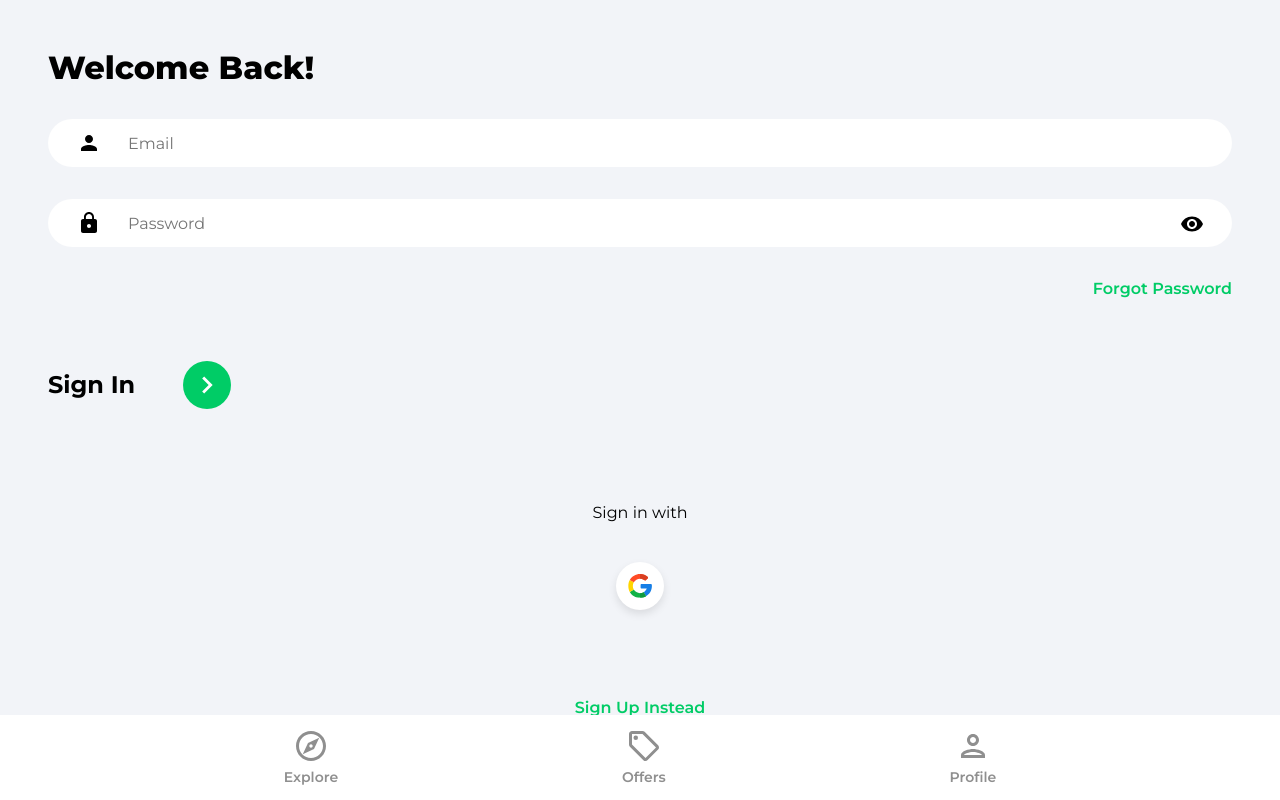
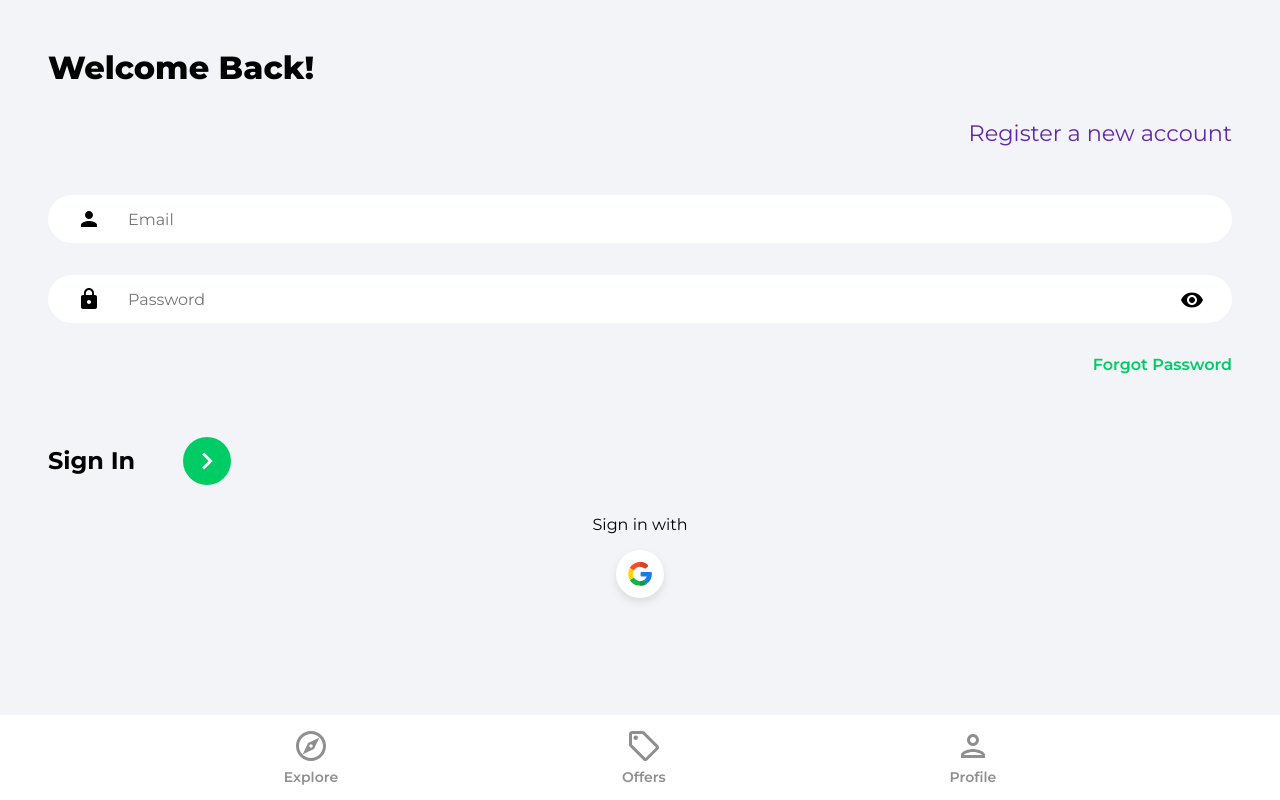
Before and after one commit to robregan/house-market-app, a React (Create React App) app: page /sign-in in a window 1280 px wide. Built offline with nearby package versions, Linux system fonts and the light colour scheme; no server answers.

Commit message:
fixed offer img

```diff
--- a/src/components/ListingItem.jsx
+++ b/src/components/ListingItem.jsx
@@ -5,6 +5,9 @@ import bedIcon from '../assets/svg/bedIcon.svg'
 import bathtubIcon from '../assets/svg/bathtubIcon.svg'
 
 function ListingItem({ listing, id, onEdit, onDelete }) {
+
+  const offersImg = listing.imgUrls[0].replace("'", '')
+
   return (
     <li className='categoryListing'>
       <Link
@@ -12,7 +15,7 @@ function ListingItem({ listing, id, onEdit, onDelete }) {
         className='categoryListingLink'
       >
         <img
-          src={listing.imageUrls}
+          src={offersImg}
           alt={listing.name}
           className='categoryListingImg'
         />
--- a/src/components/OAuth.jsx
+++ b/src/components/OAuth.jsx
@@ -35,11 +35,12 @@ function OAuth() {
   }
 
   return (
-    <div className='socialLogin'>
+    <div className='socialLogin' id="signInGoog">
       <p>Sign {location.pathname === '/sign-up' ? 'up' : 'in'} with </p>
-      <button className='socialIconDiv' onClick={onGoogleClick}>
+      <button className='socialIconDiv'  onClick={onGoogleClick}>
         <img className='socialIconImg' src={googleIcon} alt='google' />
       </button>
+
     </div>
   )
 }
--- a/src/index.css
+++ b/src/index.css
@@ -135,11 +135,21 @@ button {
   }
 }
 
+.reggy2{
+  font-size:1.4rem;
+}
+
 .pageHeader {
   font-size: 2rem;
   font-weight: 800;
 }
-
+.pageHeader.reggy {
+  font-size: 1.4rem;
+  font-weight: 400;
+}
+.reggy:hover{
+  color: #00cc66;
+}
 .navbar {
   position: fixed;
   left: 0;
@@ -265,7 +275,7 @@ button {
 }
 
 .socialLogin {
-  margin-top: 4rem;
+
   display: flex;
   flex-direction: column;
   align-items: center;
@@ -277,7 +287,7 @@ button {
   justify-content: center;
   align-items: center;
   padding: 0.75rem;
-  margin: 1.5rem;
+
   width: 3rem;
   height: 3rem;
   background-color: #ffffff;
@@ -290,11 +300,19 @@ button {
 }
 
 .registerLink {
-  margin-top: 4rem;
-  color: #00cc66;
+
+  color: #6227af;
   font-weight: 600;
-  text-align: center;
+  text-align: right;
   margin-bottom: 3rem;
+}
+.bobby{
+    color: #6227af;
+    font-weight: 600;
+    text-align: left;
+}
+.bobby:hover{
+ color: #00cc66;
 }
 
 @media (min-width: 1217px) {
--- a/src/pages/SignIn.jsx
+++ b/src/pages/SignIn.jsx
@@ -48,6 +48,13 @@ function SignIn() {
       <div className='pageContainer'>
         <header>
           <p className='pageHeader'>Welcome Back!</p>
+
+
+
+
+        <Link to='/sign-up' className='registerLink'>
+          <p className="pageHeader reggy">Register a new account</p>
+        </Link>
         </header>
 
         <form onSubmit={onSubmit}>
@@ -92,9 +99,6 @@ function SignIn() {
 
         <OAuth />
 
-        <Link to='/sign-up' className='registerLink'>
-          Sign Up Instead
-        </Link>
       </div>
     </>
   )
--- a/src/pages/SignUp.jsx
+++ b/src/pages/SignUp.jsx
@@ -64,7 +64,7 @@ function SignUp() {
     <>
       <div className='pageContainer'>
         <header>
-          <p className='pageHeader'>Welcome Back!</p>
+          <p className='pageHeader'>Welcome to the Marketplace!</p>
         </header>
 
         <form onSubmit={onSubmit}>
@@ -103,9 +103,6 @@ function SignUp() {
             />
           </div>
 
-          <Link to='/forgot-password' className='forgotPasswordLink'>
-            Forgot Password
-          </Link>
 
           <div className='signUpBar'>
             <p className='signUpText'>Sign Up</p>
@@ -117,8 +114,8 @@ function SignUp() {
 
         <OAuth />
 
-        <Link to='/sign-in' className='registerLink'>
-          Sign In Instead
+        <Link to='/sign-in' className='bobby'>
+          <p className='reggy2'>Sign In Instead</p>
         </Link>
       </div>
     </>
```
